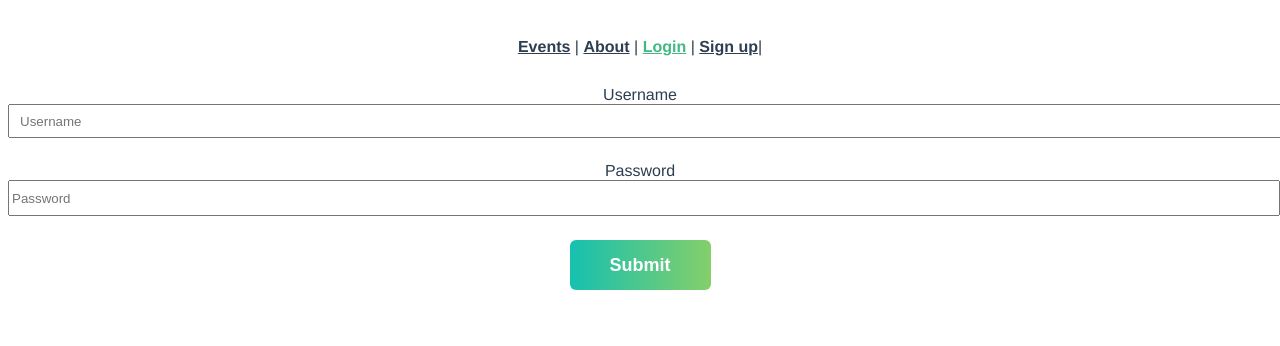
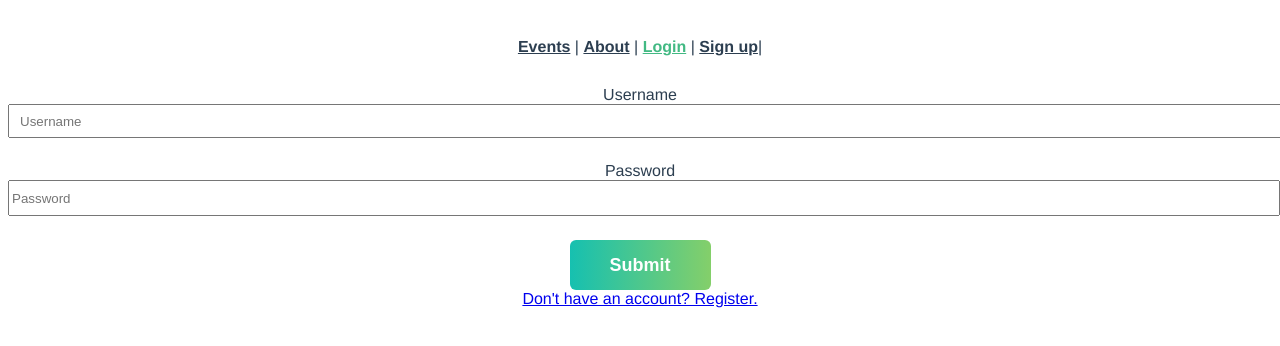
Before and after one commit to Rikstam/fastapi-vue3-events-system, a Vue app in the folder app/: page /#/login in a window 1280 px wide. Shown: the top 346 px of the page. Built offline with nearby package versions, Linux system fonts and the light colour scheme.

Commit message:
Implement logout and route guards

```diff
--- a/app/src/components/AppNav.vue
+++ b/app/src/components/AppNav.vue
@@ -11,10 +11,14 @@
       <router-link :to="{ name: 'Dashboard' }">Dashboard</router-link>
         <p >Logged in as USER: {{ userStore.user?.username }}</p>
       </template>
+      <button v-if="userStore.loggedIn" @click="logout">Log out</button>
     </div>
 </template>
 
 <script setup lang="ts">
     import { useUserStore } from '../stores/UserStore';
     const userStore = useUserStore()
+    const logout = () => {
+        userStore.logout()
+    }
 </script>
--- a/app/src/router.js
+++ b/app/src/router.js
@@ -23,7 +23,10 @@ const routes = [
   {
     path: '/event/create',
     name: 'EventCreate',
-    component: EventCreate
+    component: EventCreate,
+    meta: {
+      requiresAuth: true
+    }
   },
   {
     path: '/about',
@@ -49,7 +52,10 @@ const routes = [
   {
     path: '/dashboard',
     name: 'Dashboard',
-    component: Dashboard
+    component: Dashboard,
+    meta: {
+      requiresAuth: true
+    }
   },
 ]
 
@@ -58,4 +64,17 @@ const router = createRouter({
   routes
 })
 
+router.beforeEach((to, from, next) => {
+  const loggedIn = localStorage.getItem('user')
+  if (to.matched.some((record) => record.meta.requiresAuth)) {
+    if (!loggedIn) {
+      next('/')
+    } else {
+      next()
+    }
+  } else {
+    next()
+  }
+})
+
 export default router
--- a/app/src/stores/UserStore.ts
+++ b/app/src/stores/UserStore.ts
@@ -41,6 +41,12 @@ export const useUserStore = defineStore('UserStore', {
                 .catch(error => {
                     throw error
                 })
+        },
+        logout() {
+            this.user = null
+            this.token = null
+            localStorage.removeItem('user')
+            location.reload()
         }
     }
 })
--- a/app/src/views/LoginForm.vue
+++ b/app/src/views/LoginForm.vue
@@ -22,6 +22,9 @@
       Submit
       </BaseButton>
     </form>
+    <router-link to="/sign-up">
+      Don't have an account? Register.
+    </router-link>
   </template>
 
 <script setup lang="ts">
--- a/app/src/views/RegistrationForm.vue
+++ b/app/src/views/RegistrationForm.vue
@@ -41,6 +41,9 @@
       Submit
       </BaseButton>
     </form>
+    <router-link to="/login">
+     Already registered? Login.
+    </router-link>
   </template>
 
 <script setup lang="ts">
```
